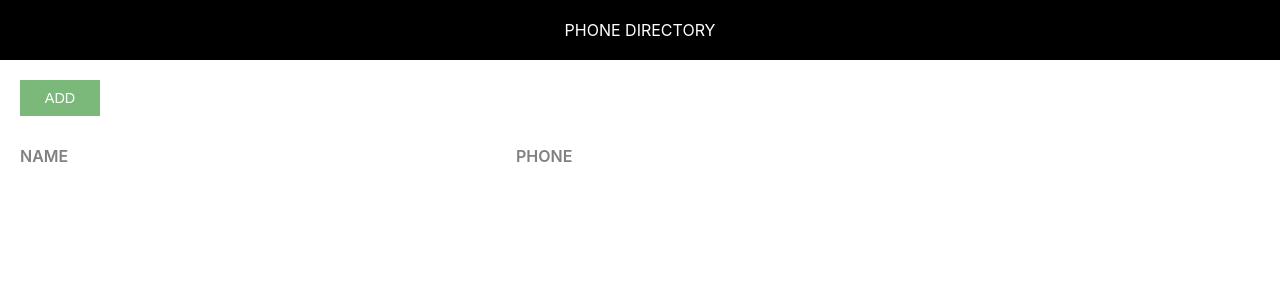
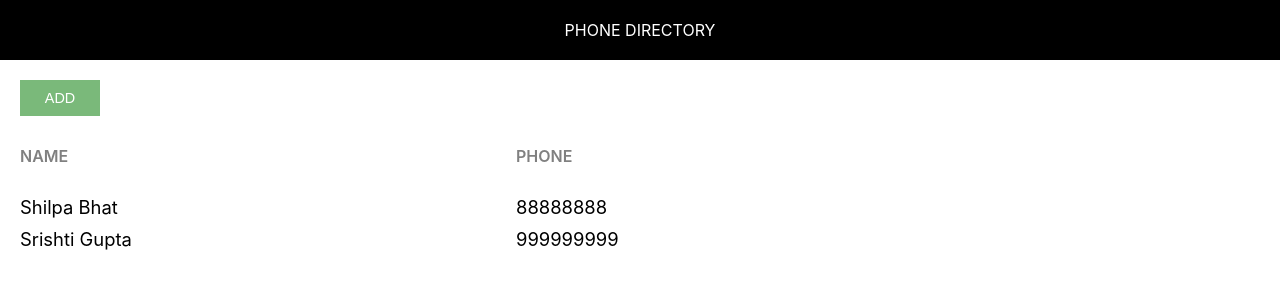
Before and after one commit to varunbhatnagar99/phone-directory-not-working-, a React (Create React App) app: page / in a window 1280 px wide. Shown: the top 300 px of the page. Built offline with nearby package versions, Linux system fonts and the light colour scheme.

Commit message:
Rendered Subscribers Dynamically

```diff
--- a/src/App.js
+++ b/src/App.js
@@ -3,7 +3,22 @@
 import './App.css';
 
 class App extends Component {
+
   render(){
+
+    let subscribers = [
+      {
+        idd: 1,
+        name: "Shilpa Bhat",
+        phone: "88888888"
+      },
+      {
+        id: 2,
+        name: "Srishti Gupta",
+        phone: "999999999"
+      }
+    ];
+
   return (
     <div>
       <Header />
@@ -14,6 +29,15 @@
             <span className="grid-item name-heading">Name</span>
             <span className="grid-item phone-heading">Phone</span>
           </div>
+
+          {
+            subscribers.map(sub => {
+              return <div key={sub.id} className="grid-container">
+                <span className="grid-item">{sub.name}</span>
+                <span className="grid-item">{sub.phone}</span>
+                </div>
+            })
+          }
       </div>
     </div>
   );
```
